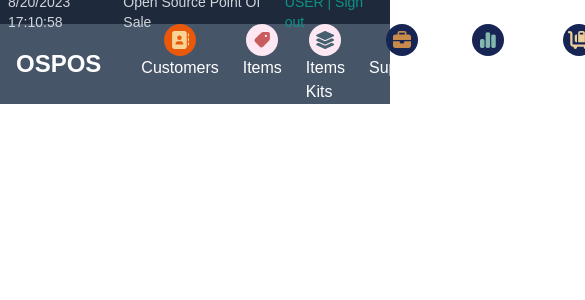
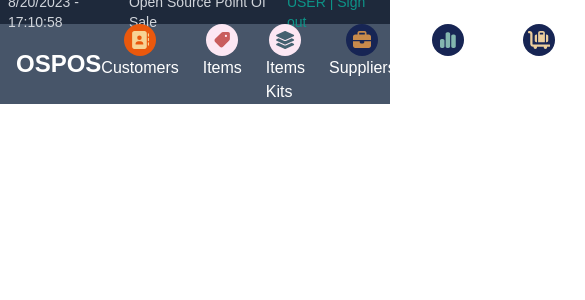
Before and after one commit to FYOTOL1/next_app, a Next.js app: page / in a window 390 px wide. Shown: the top 300 px of the page, 585 px wide, since content can reach past the window. Built offline with nearby package versions, Linux system fonts and the light colour scheme.

Commit message:
finished header without responsive

```diff
--- a/src/app/components/header/Header.tsx
+++ b/src/app/components/header/Header.tsx
@@ -25,7 +25,7 @@ function getDate() {
   const minut = today.getMinutes();
   const sec = today.getSeconds();
 
-  return ` ${month}/${date}/${year} ${hour}:${minut}:${sec} `;
+  return ` ${month}/${date}/${year} - ${hour}:${minut}:${sec} `;
 }
 
 const Header = (props: Props) => {
@@ -44,7 +44,7 @@ const Header = (props: Props) => {
       </div>
       <nav className="w-screen h-20 bg-slate-600 text-white flex items-center px-4 justify-between">
         <h1 className=" font-serif font-bold text-2xl">OSPOS</h1>
-        <ul className="flex gap-6 px-10">
+        <ul className="flex gap-6">
           <li className="cursor-pointer mw-80 hover:opacity-70 transition ease-in-out duration-100 flex flex-col items-center">
             <p className="bg-orange-600 h-8 w-8 rounded-full text-lg flex items-center justify-center">
               {customers}
```
